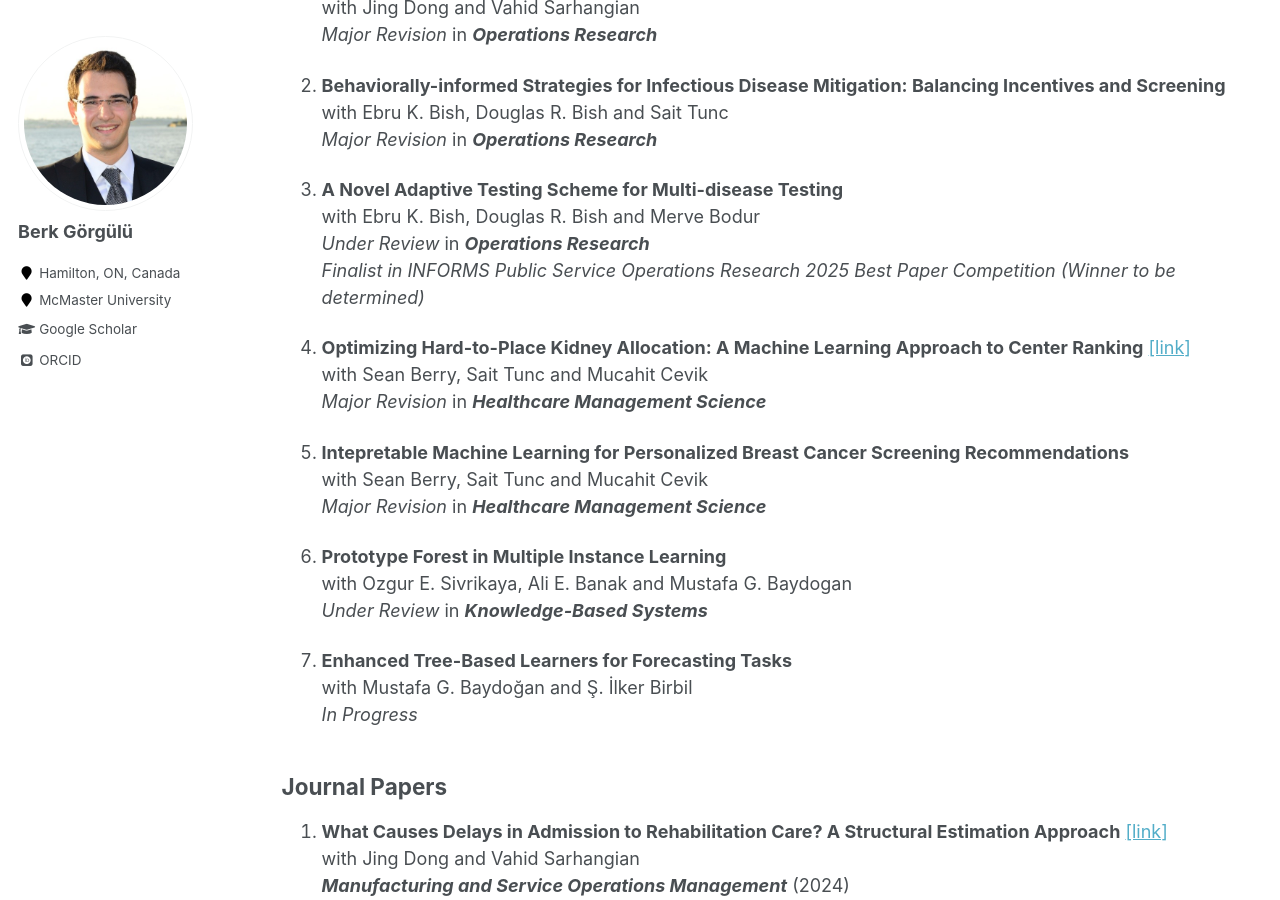
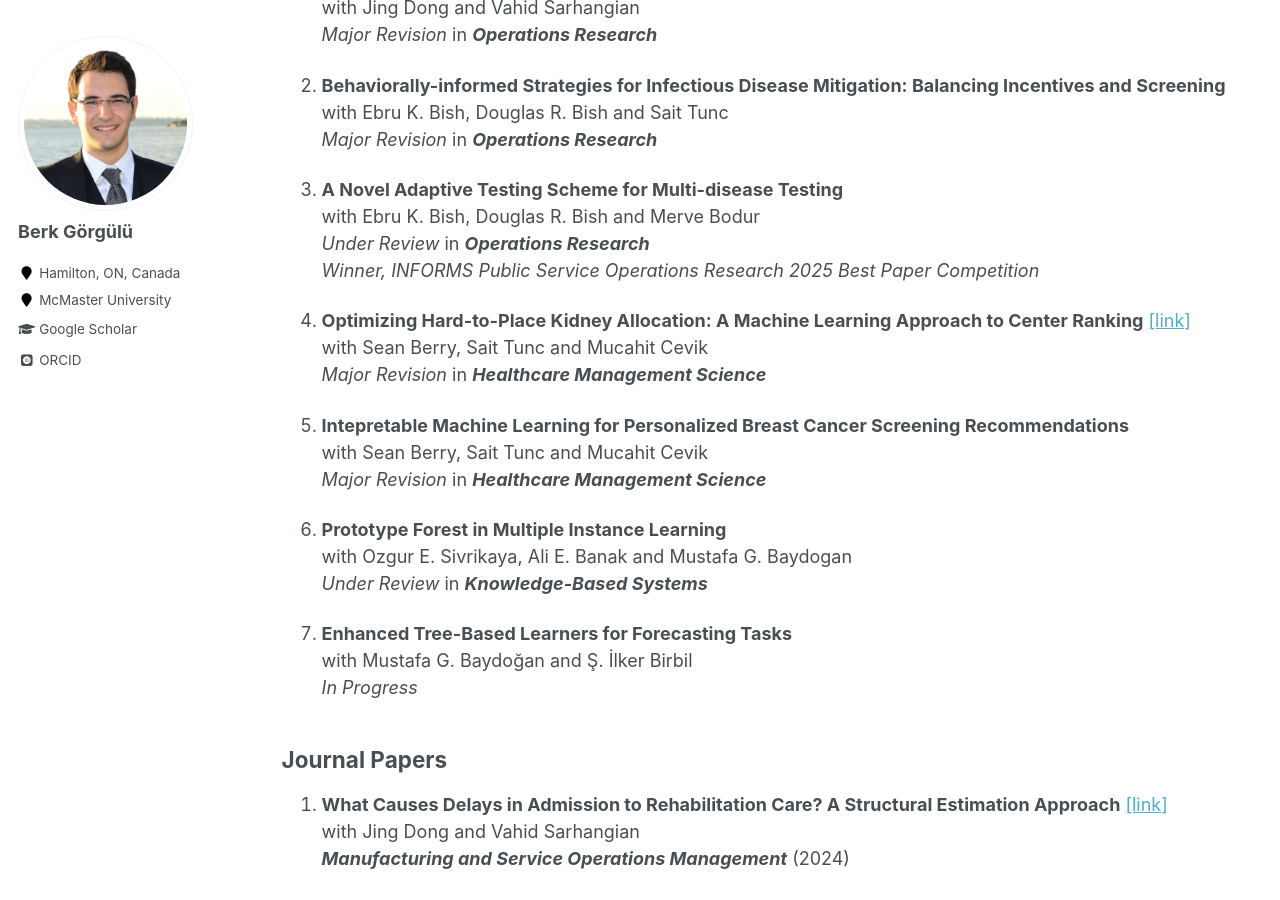
Before and after one commit to gorguluberk/gorguluberk.github.io, a Jekyll site: the page built from _pages/research.md, in a window 1280 px wide and 900 px high, scrolled down 449 px. Built offline with Jekyll 4.4.1, drawn with Linux system fonts in a browser that asks for light colours; some web fonts are replaced.

Commit message:
Update research.md

```diff
--- a/_pages/research.md
+++ b/_pages/research.md
@@ -21,7 +21,7 @@ with Ebru K. Bish, Douglas R. Bish and Sait Tunc\
 3. **A Novel Adaptive Testing Scheme for Multi-disease Testing**\
 with Ebru K. Bish, Douglas R. Bish and Merve Bodur\
 *Under Review* in ***Operations Research***\
-*Finalist in INFORMS Public Service Operations Research 2025 Best Paper Competition (Winner to be determined)*
+*Winner, INFORMS Public Service Operations Research 2025 Best Paper Competition*
 
 4. **Optimizing Hard-to-Place Kidney Allocation: A Machine Learning Approach to Center Ranking** [[link]](https://arxiv.org/abs/2410.09116)\
 with Sean Berry, Sait Tunc and Mucahit Cevik\
```
